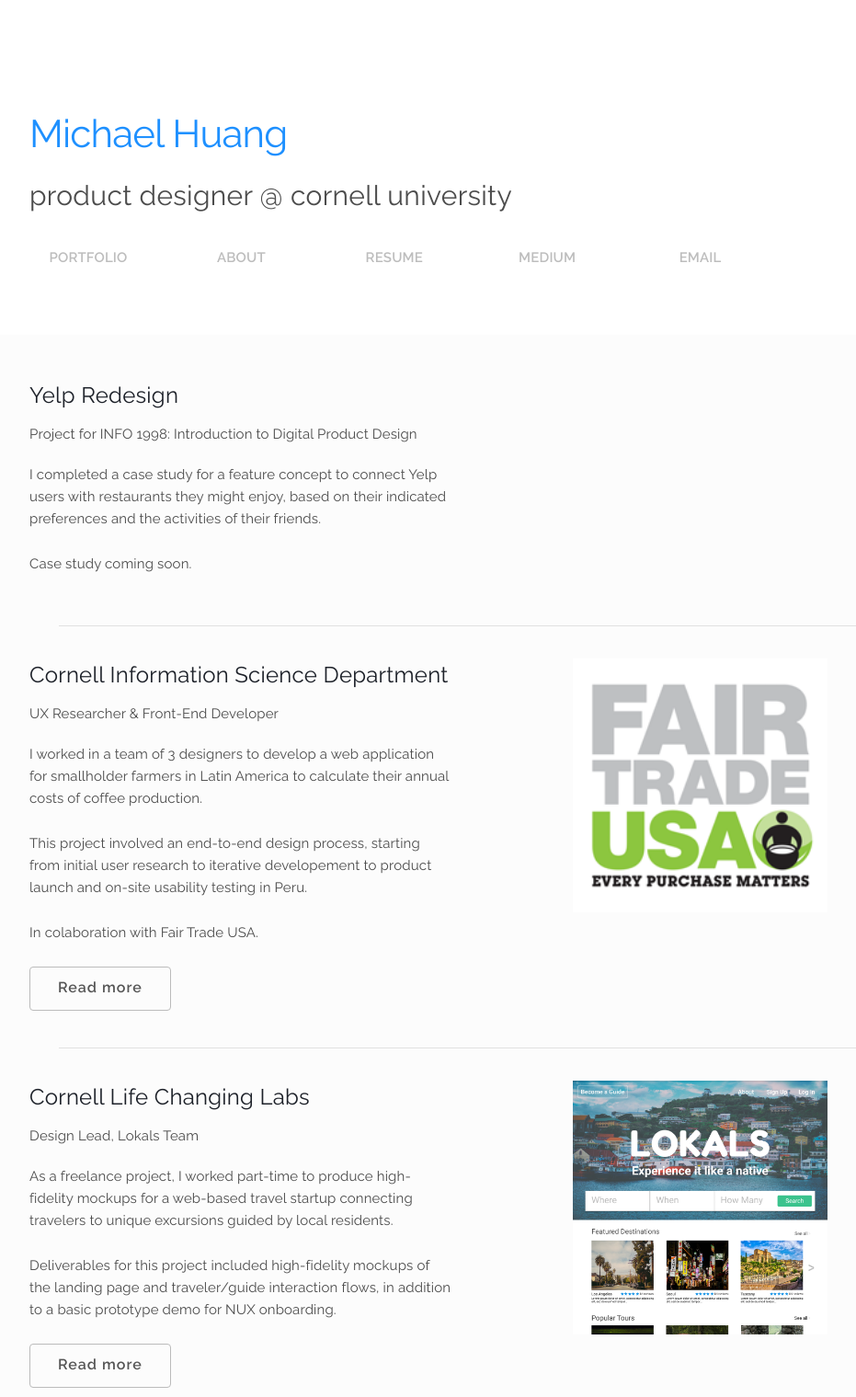
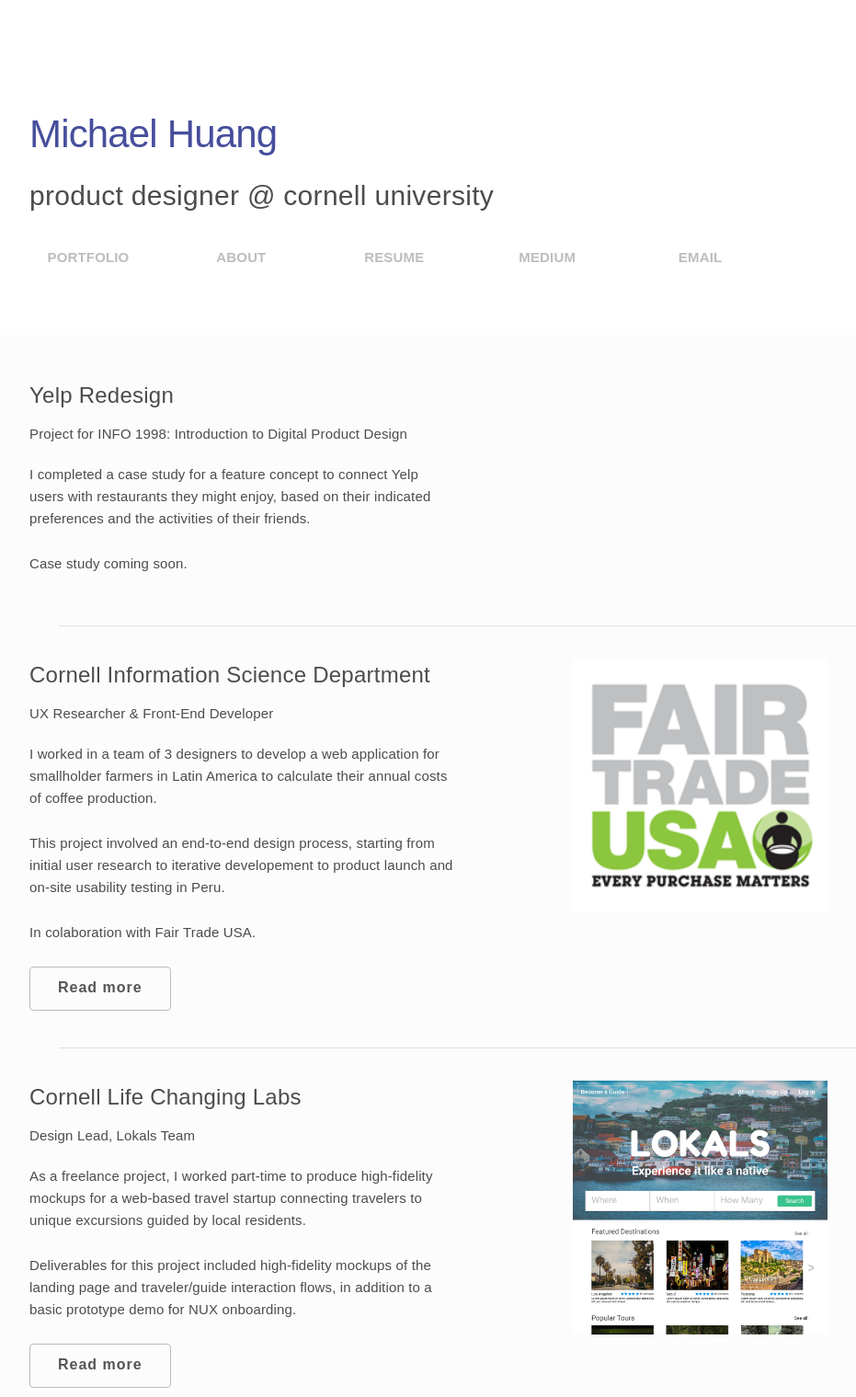
Before and after one commit to michaelhuangmk/michaelhuangmk.github.io, a Jekyll site: the page built from index.md, in a window 1280 px wide. Shown: the whole page at 92% size, without its empty margins (128-1059 px from the left). Built offline with Jekyll 4.4.1, drawn with Linux system fonts in a browser that asks for light colours; some web fonts are replaced.

Commit message:
Various Improvements
updated resume, website style

```diff
--- a/css/style.css
+++ b/css/style.css
@@ -7,11 +7,13 @@
 }
 
 @font-face {
-    font-family: "Raleway";
+    font-family: "San Francisco";
     font-weight: 600;
+    src: url("https://applesocial.s3.amazonaws.com/assets/styles/fonts/sanfrancisco/sanfranciscodisplay-regular-webfont.woff");
 }
 
 h6, p, body, li{
+    font-family: "San Francisco","Helvetica Nueue", sans-serif;
     margin-top: 12px;
     color: #4c4c4c;
     font-weight: 400;
@@ -19,6 +21,7 @@
 }
 
 h1, h2 {
+    font-family: "San Francisco","Helvetica Nueue", sans-serif;
     letter-spacing: 0;
     margin-bottom: 0;
     color: #4c4c4c;
@@ -27,17 +30,10 @@
 }
 
 h3, h4, h5 {
+    font-family: "San Francisco","Helvetica Nueue", sans-serif;
     letter-spacing: 0;
     margin-bottom: 0;
     color: #4c4c4c;
-    font-weight: 400;
-    letter-spacing: .01em;
-}
-
-h5 {
-    letter-spacing: 0;
-    margin-bottom: 0;
-    color: #1D2129;
     font-weight: 400;
     letter-spacing: .01em;
 }
@@ -52,11 +48,11 @@
 }
 
 .u-dodgerblue{
-    color: #1E90FF;
+    color: #464E9C;
 }
 
 .u-dodgerblue:hover {
-    color: #1eb6ff;
+    color: #464E9C;
 }
 
 .u-dark {
@@ -68,20 +64,10 @@
 }
 
 .u-bold {
-    font-weight:600;
+    font-weight: 600;
 }
 
 .u-med{
-    font-weight: 400;
-}
-
-#portfolio a{
-    color: #1eb6ff;
-    font-weight: 400;
-}
-
-#portfolio a:hover{
-    color: #1E90FF;
     font-weight: 400;
 }
 
```
Also changed, not shown: 1 other file.
